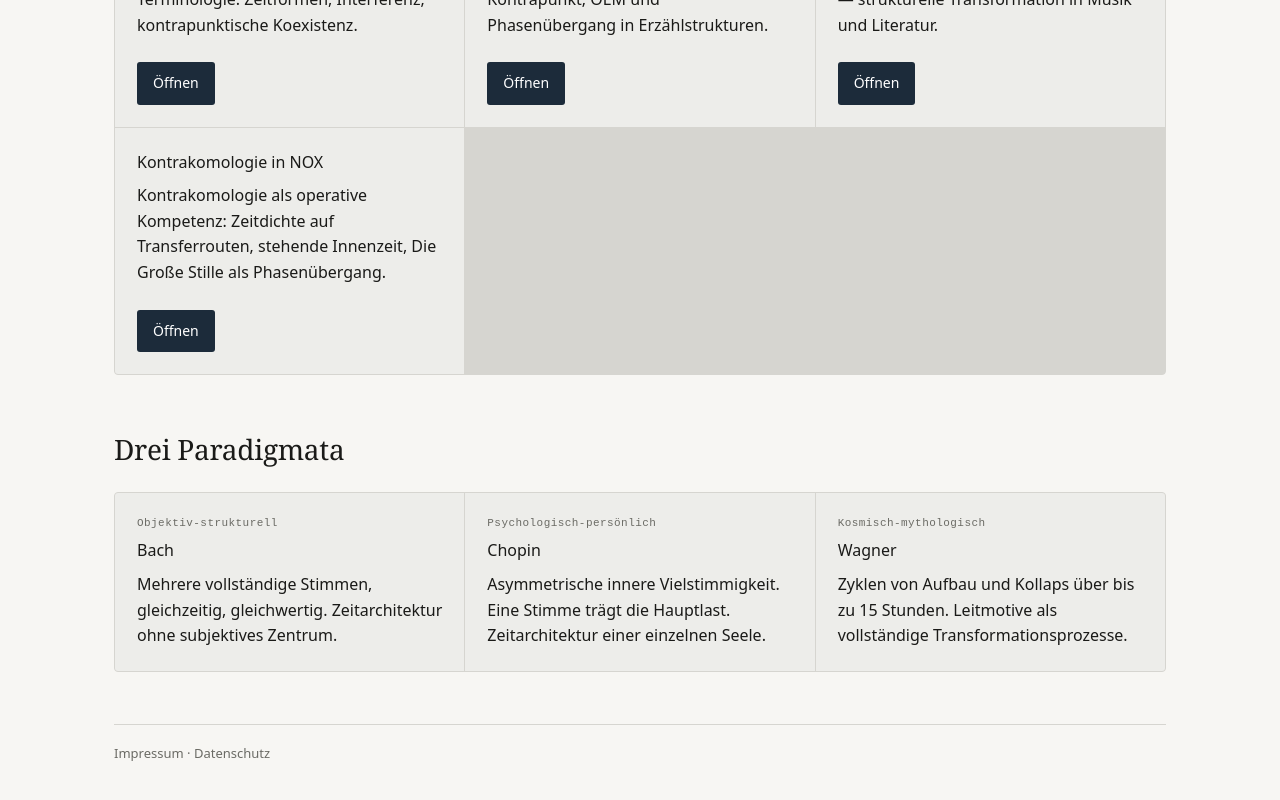
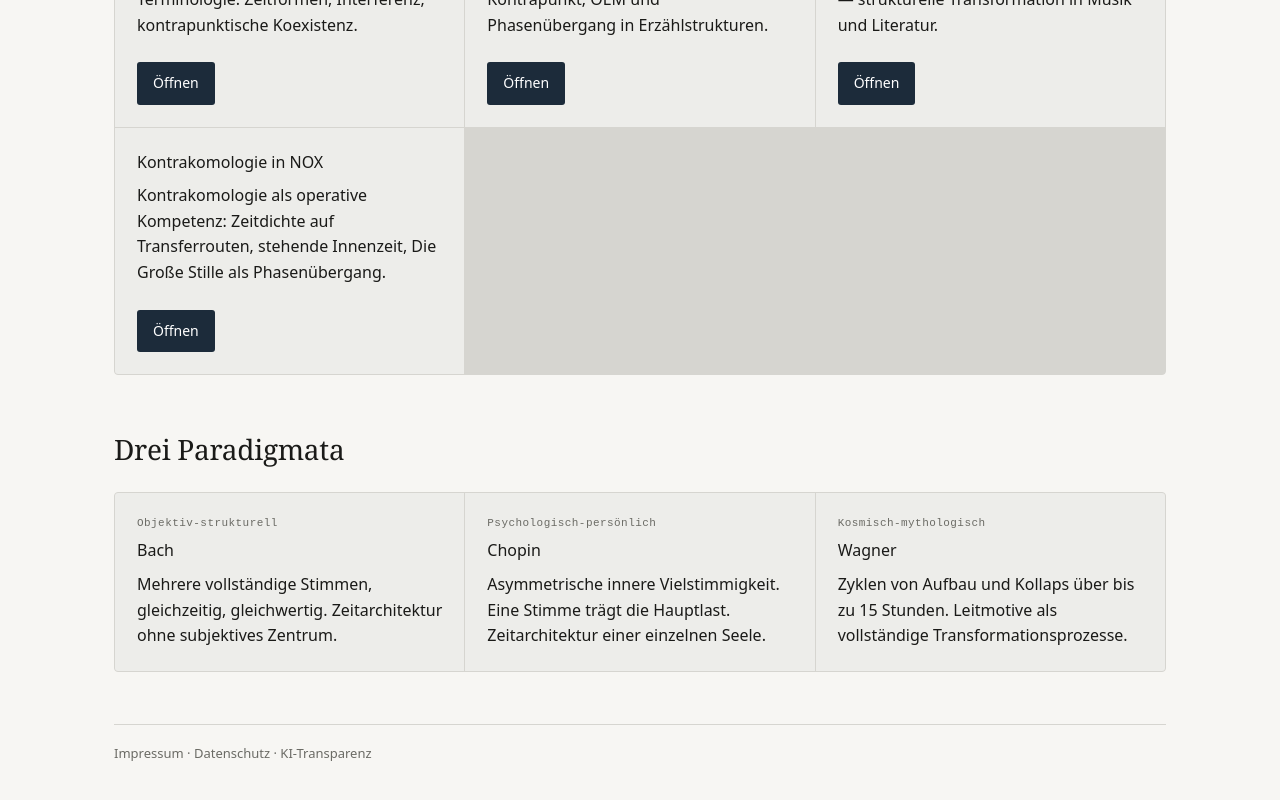
Before and after one commit to thomaspeterkueper/contracomology, a Next.js app: page /de in a window 1280 px wide. Shown: the part 583-1383 px from the top of the page. Built offline with nearby package versions, Linux system fonts and the light colour scheme.

Commit message:
feat: link AI transparency from public footer

```diff
--- a/app/[locale]/page.tsx
+++ b/app/[locale]/page.tsx
@@ -77,7 +77,7 @@ export default async function LocaleHome({ params }: { params: Promise<{ locale:
       </section>
 
       <footer>
-        <Link href={`/${locale}/legal/imprint`}>Impressum</Link> · <Link href={`/${locale}/legal/privacy`}>Datenschutz</Link>
+        <Link href={`/${locale}/legal/imprint`}>Impressum</Link> · <Link href={`/${locale}/legal/privacy`}>Datenschutz</Link> · <Link href={`/${locale}/legal/ai-transparency`}>KI-Transparenz</Link>
       </footer>
     </main>
   );
```
